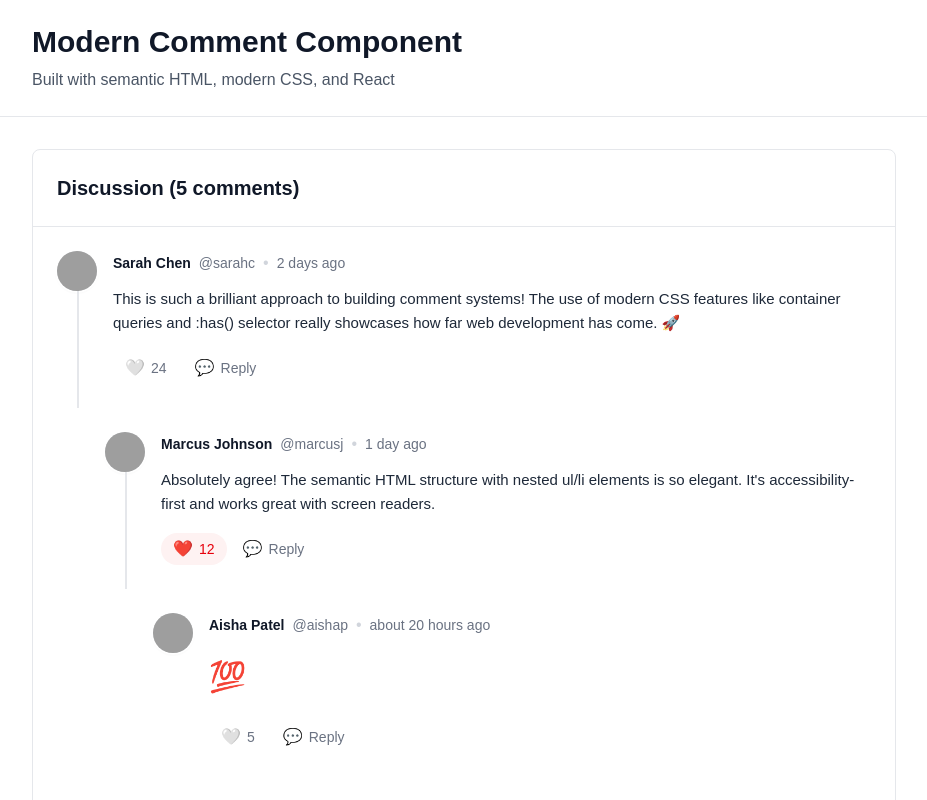
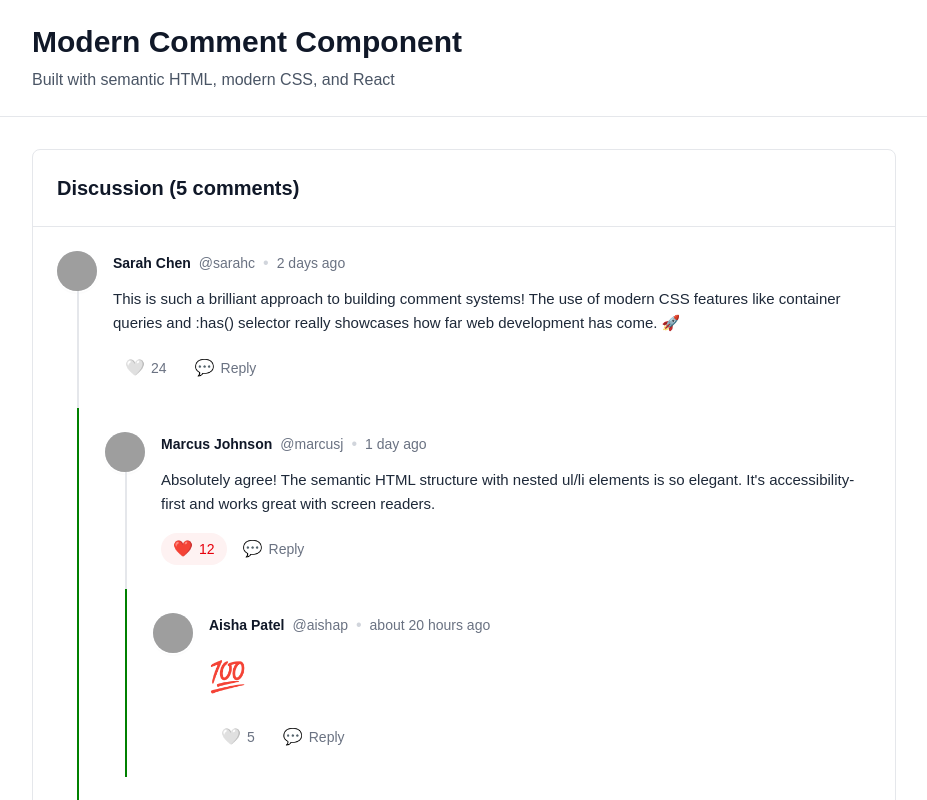
Before and after one commit to SnakeTuan/handmade-comment-component, a Next.js app: page / in a window 1280 px wide. Shown: the top 800 px of the page, without its empty margins (176-1103 px from the left). Built offline with nearby package versions, Linux system fonts and the light colour scheme; grey boxes are pictures that could not be loaded.

Commit message:
impliment continous vertical line

```diff
--- a/src/app/globals.css
+++ b/src/app/globals.css
@@ -45,6 +45,17 @@ body {
   margin-left: calc(var(--depth, 0) * var(--comment-indent));
 }
 
+.comment-item.is-reply.is-not-last-child::before {
+  content: '';
+  position: absolute;
+  left: calc(var(--avatar-center) + (var(--depth) - 1) * var(--comment-indent));
+  top: 0;
+  bottom: 0;
+  width: var(--line-width);
+  background-color: green; /* Green for debugging */
+  z-index: 0;
+}
+
 /* Vertical continuation lines for parent comments with replies */
 .comment-item:has(ul) > .comment::before {
   content: '';
--- a/src/components/CommentList.tsx
+++ b/src/components/CommentList.tsx
@@ -18,10 +18,18 @@ export default function CommentList({
 
   return (
     <ul className="comment-list space-y-0">
-      {comments.map((comment) => (
+      {comments.map((comment, index) => {
+        const isLastComment = index === comments.length - 1;
+        const liClasses = [
+          "comment-item",
+          comment.depth > 0 ? "is-reply" : "",
+          !isLastComment ? "is-not-last-child" : ""
+        ].filter(Boolean).join(" ");
+
+        return (
           <li
             key={comment.id}
-          className="comment-item"
+            className={liClasses}
             style={{ '--depth': comment.depth || 0 } as React.CSSProperties}
           >
             {/* Render the comment */}
@@ -41,7 +49,8 @@ export default function CommentList({
               />
             )}
           </li>
-      ))}
+        );
+      })}
     </ul>
   );
 }
```
Also changed, not shown: .gemini-clipboard/clipboard-1753794524577.png (added), .gemini-clipboard/clipboard-1753794963208.png (added). Lines whose indentation alone changed are shown as unchanged.
